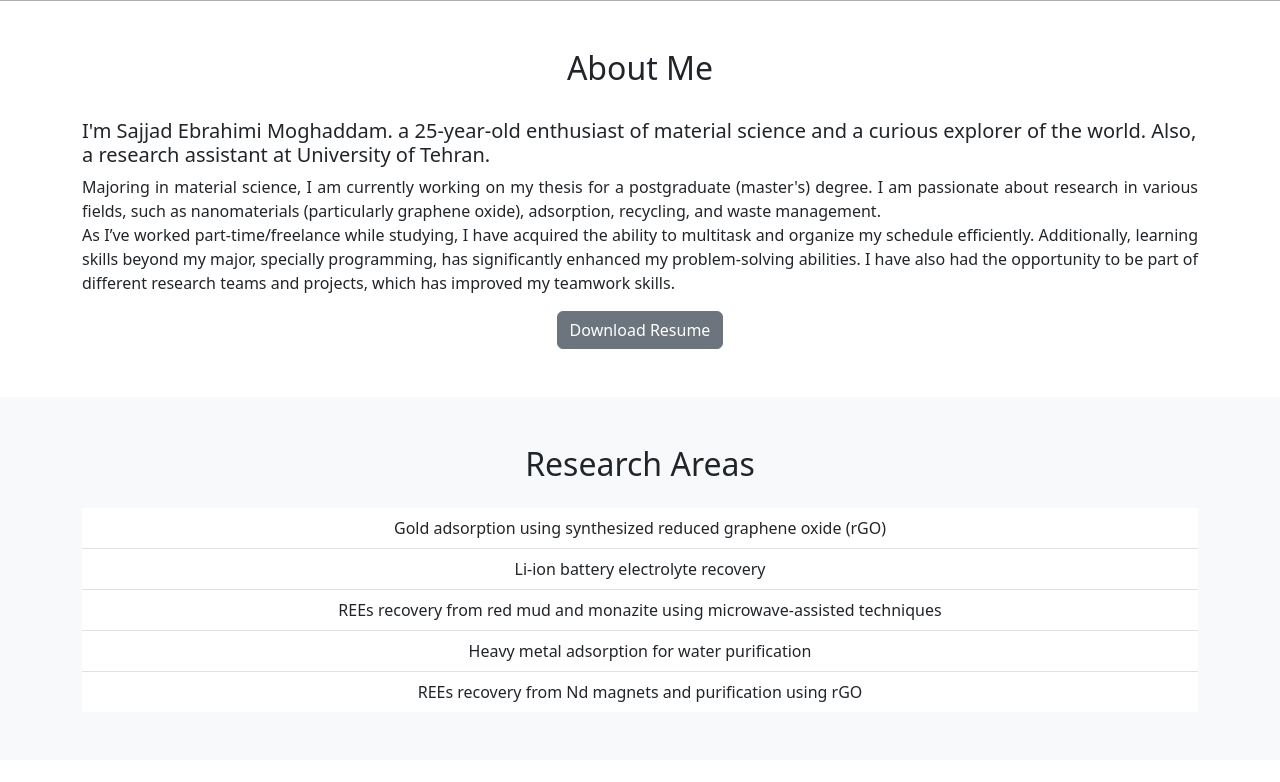
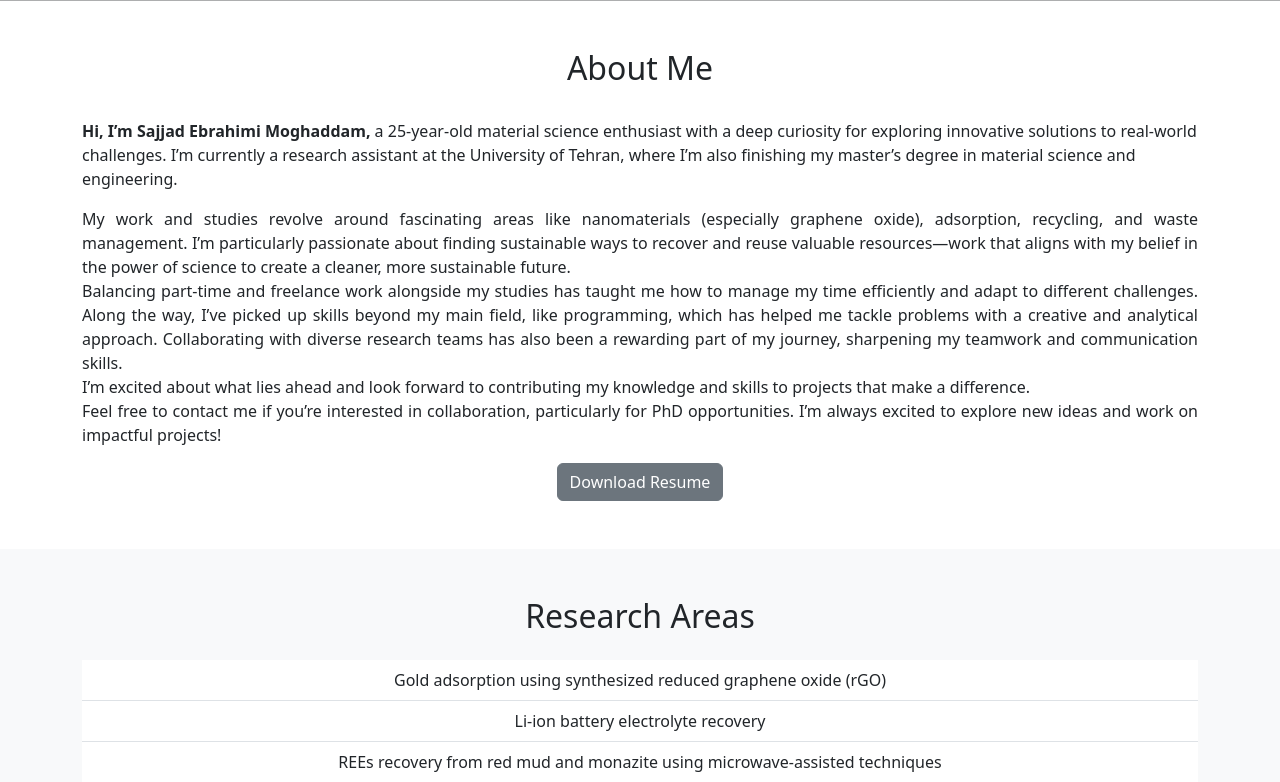
Before and after one commit to semsem1378/portfolio, a Flask app: page / in a window 1280 px wide. Shown: the part 575-1357 px from the top of the page. Run offline with Flask 3, Linux system fonts and the light colour scheme.

Commit message:
changing the about me text

```diff
--- a/templates/index.html
+++ b/templates/index.html
@@ -94,15 +94,17 @@
     <section id="about" class="py-5">
         <div class="container">
             <h2 class="text-center">About Me</h2>
-            <h5>
-                <br> I'm Sajjad Ebrahimi Moghaddam. a 25-year-old enthusiast of material science and a curious explorer of the world. Also, a research assistant at University of Tehran.</span>
-            </h5>
+            <p>
+                <br> <b> Hi, I’m Sajjad Ebrahimi Moghaddam,</b> a 25-year-old material science enthusiast with a deep curiosity for exploring innovative solutions to real-world challenges. I’m currently a research assistant at the University of Tehran, where I’m also finishing my master’s degree in material science and engineering.</span>
+            </p>
             <p class="text-left" style="text-align: justify;">
-                Majoring in material science, I am currently working on my thesis for a postgraduate (master's) degree. I am passionate about research in various fields, such as nanomaterials (particularly graphene oxide), adsorption, recycling, and waste management.
+                My work and studies revolve around fascinating areas like nanomaterials (especially graphene oxide), adsorption, recycling, and waste management. I’m particularly passionate about finding sustainable ways to recover and reuse valuable resources—work that aligns with my belief in the power of science to create a cleaner, more sustainable future.
                 <br>
-                As I’ve worked part-time/freelance while studying, I have acquired the ability to multitask and organize my schedule efficiently. Additionally, learning skills beyond my major, specially programming, has significantly enhanced my problem-solving abilities. I have also had the opportunity to be part of different research teams and projects, which has improved my teamwork skills.
+                Balancing part-time and freelance work alongside my studies has taught me how to manage my time efficiently and adapt to different challenges. Along the way, I’ve picked up skills beyond my main field, like programming, which has helped me tackle problems with a creative and analytical approach. Collaborating with diverse research teams has also been a rewarding part of my journey, sharpening my teamwork and communication skills.
                 <br>
-
+                I’m excited about what lies ahead and look forward to contributing my knowledge and skills to projects that make a difference.
+                <br>
+                Feel free to contact me if you’re interested in collaboration, particularly for PhD opportunities. I’m always excited to explore new ideas and work on impactful projects!
             </p>
             <div class="text-center mt-3">
                 <a href="/static/files/resume.pdf" class="btn btn-secondary">Download Resume</a>
```
